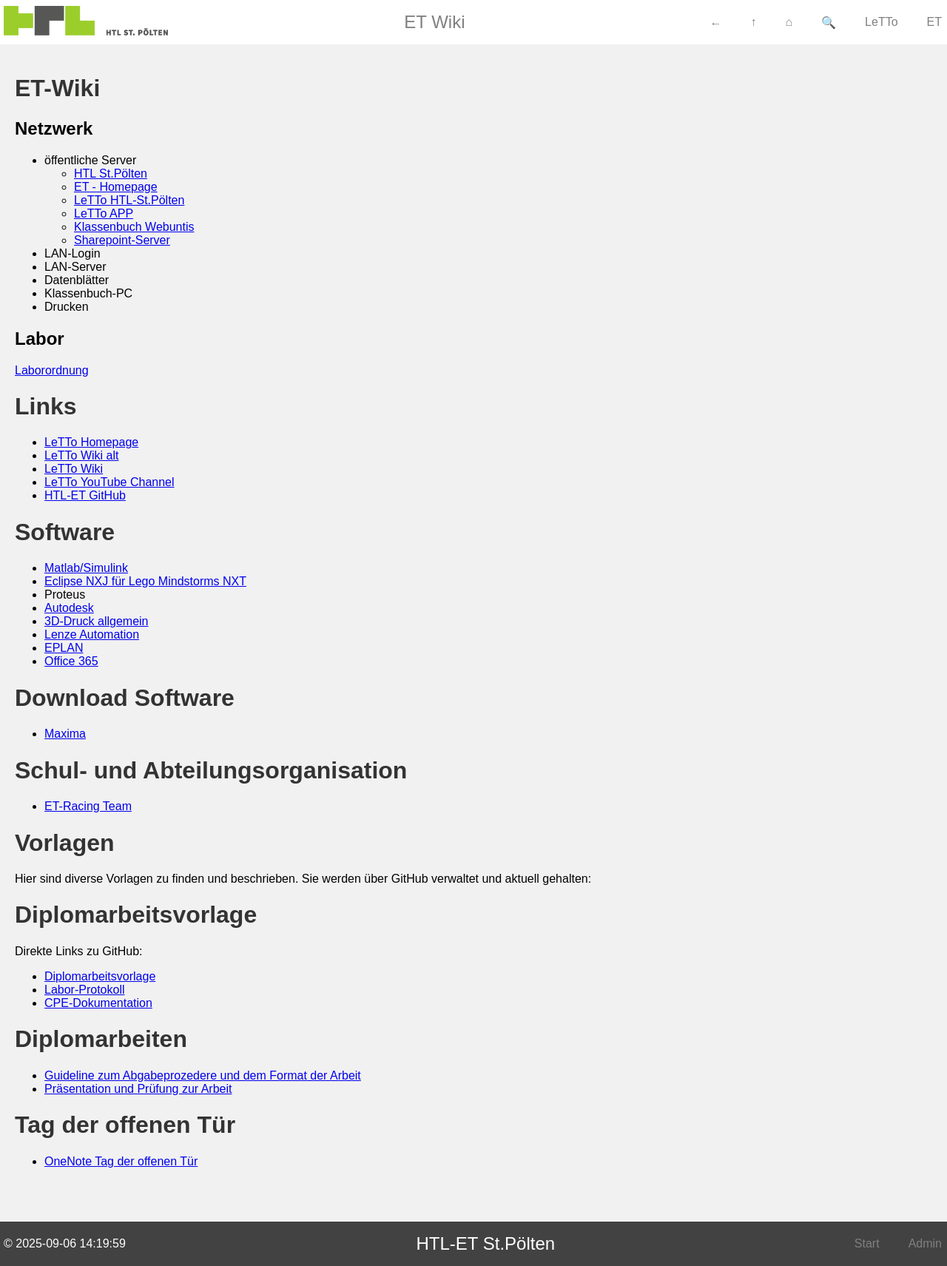
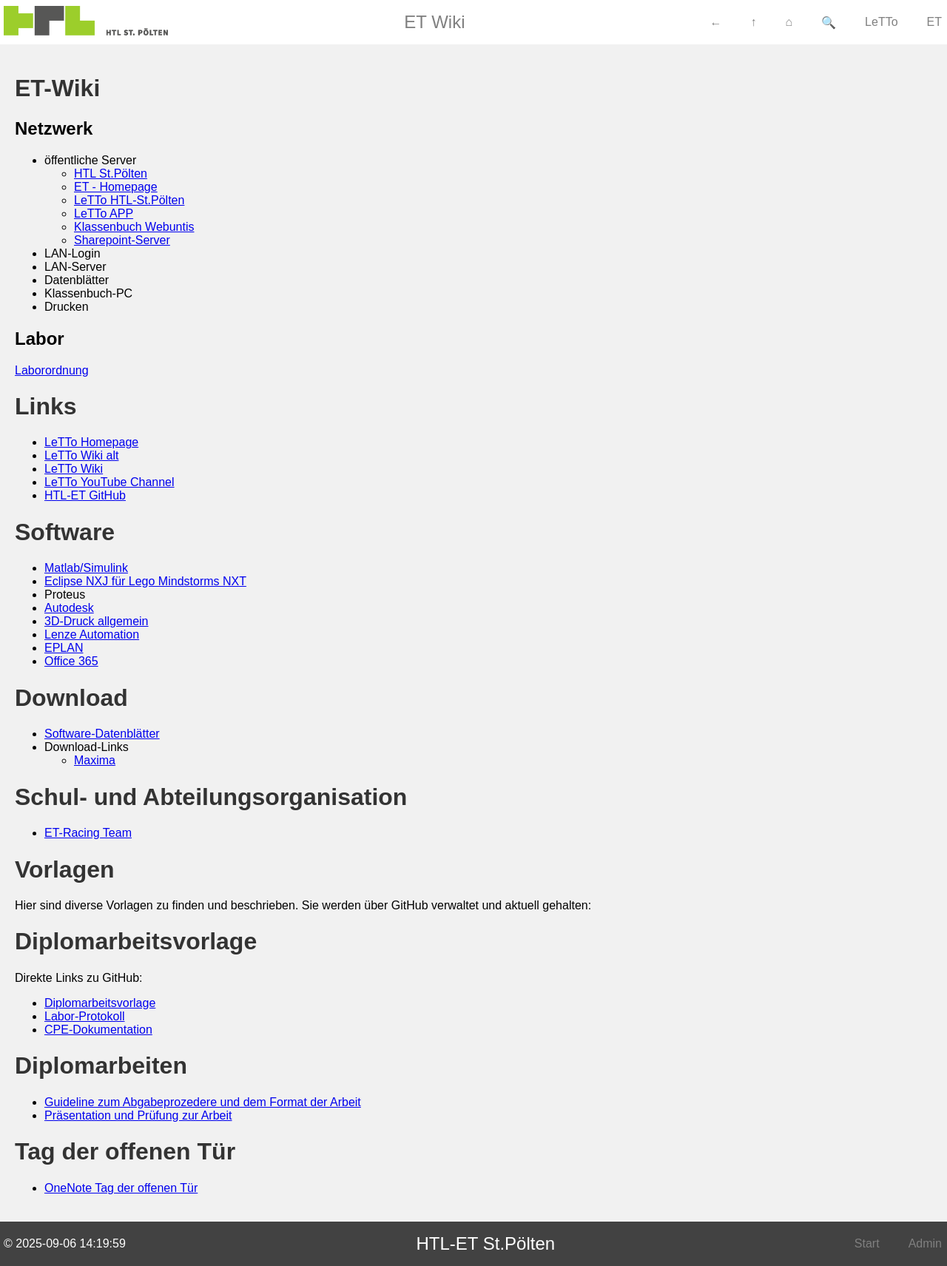
Before and after one commit to htl-stp-et/ET-Info, a Jekyll site: the page built from docs/index.md, in a window 1280 px wide. Shown: the whole page at 74% size. Built offline with Jekyll 4.4.1, drawn with Linux system fonts in a browser that asks for light colours; our own code applies the rules of GitHub Pages for plain Markdown files.

Commit message:
Download

```diff
--- a/docs/index.md
+++ b/docs/index.md
@@ -33,8 +33,10 @@
 * [EPLAN](./EPLAN/index.md)
 * [Office 365](./Office365/index.md)
 
-# Download Software
-* [Maxima](https://maxima.sourceforge.io/download.html)
+# Download
+* [Software-Datenblätter](https://htlstp-my.sharepoint.com/:f:/g/personal/werner_damboeck_htlstp_at/Ekef2ZdkrVdCrSzLLROhocsBldFeE1K3WZwkqU8dxVh_4g)
+* Download-Links
+  * [Maxima](https://maxima.sourceforge.io/download.html)
 
 # Schul- und Abteilungsorganisation
 * [ET-Racing Team](./ET-Racing-Team/index.md)
```
